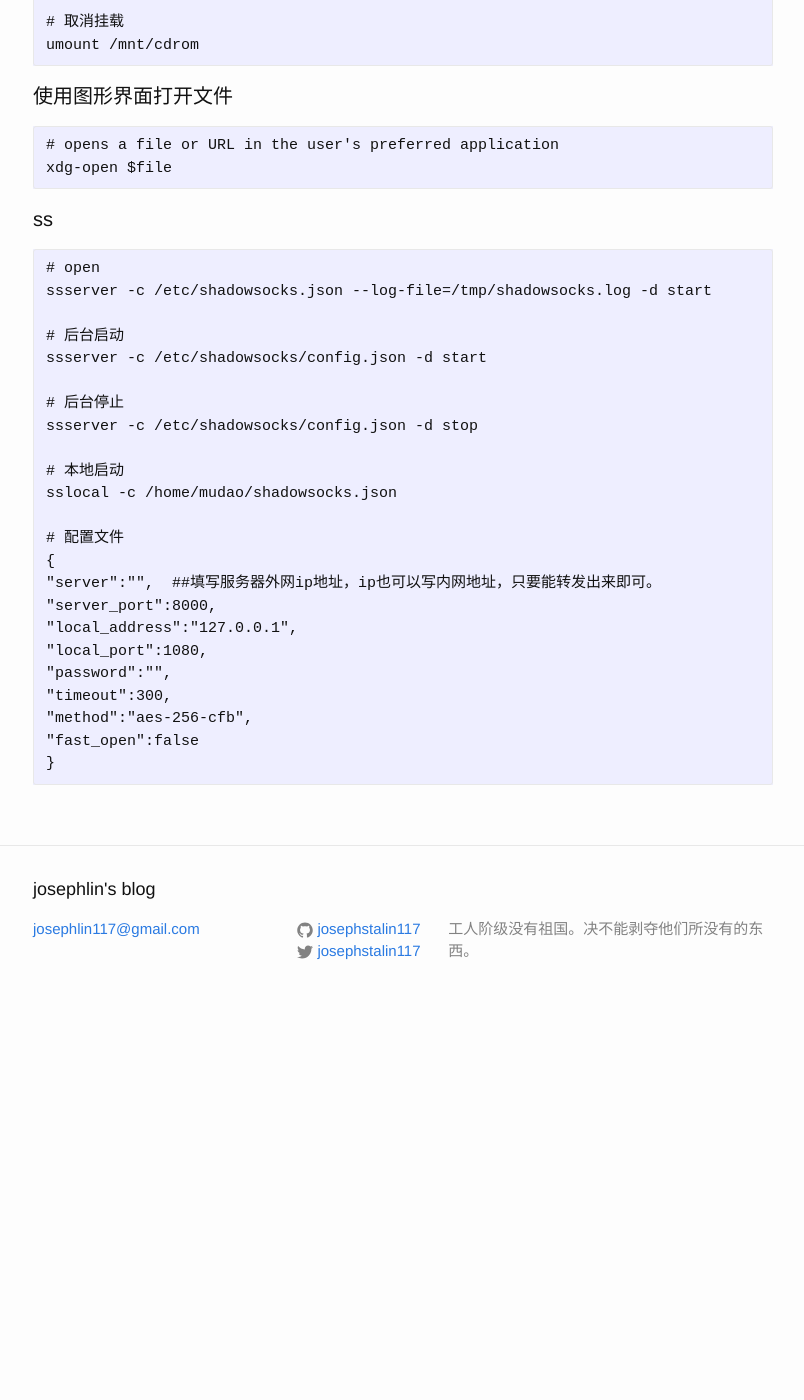
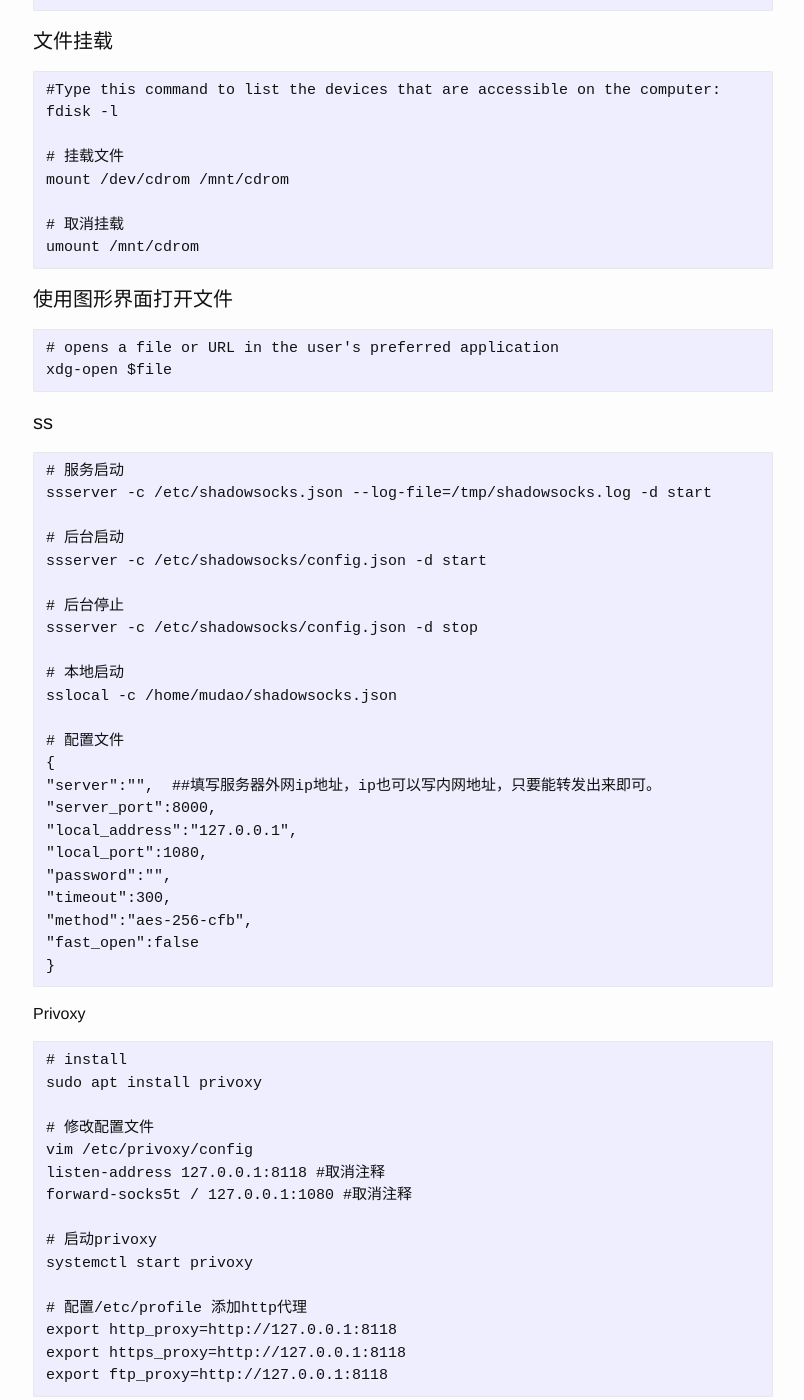
Before and after one commit to josephstalin117/josephstalin117.github.io, a Jekyll site: the page built from _posts/2016-04-04-linux.markdown, in a window 1280 px wide and 1400 px high, scrolled down 5999 px. Shown: the whole window, without its empty margins (237-1041 px from the left). Built offline with Jekyll 4.4.1, drawn with Linux system fonts in a browser that asks for light colours; before the commit the page ends 7022 px from its top, so only the background shows below that; some of the changed text lies outside the part shown.

Commit message:
add privoxy

````diff
--- a/_posts/2016-04-04-linux.markdown
+++ b/_posts/2016-04-04-linux.markdown
@@ -210,11 +210,20 @@ zip FileName.zip DirName
 ls | tee file
 ```
 
-#### 环境变量添加
+#### 环境变量
 ```
 vim .profile
 export PATH=$PATH:/home/jeremie/Downloads/pycharm-community-2016.3.2/bin
 source .profile
+
+# 设置环境变量
+export http_proxy="http://172.18.10.216:1080"
+
+# 查看环境变量
+echo $http_proxy
+
+# 删除环境变量
+unset http_proxy
 ```
 
 #### crontab
@@ -288,7 +297,7 @@ xdg-open $file
 
 #### ss
 ```
-# open
+# 服务启动
 ssserver -c /etc/shadowsocks.json --log-file=/tmp/shadowsocks.log -d start
 
 # 后台启动
@@ -312,3 +321,22 @@ sslocal -c /home/mudao/shadowsocks.json
 "fast_open":false
 }
 ```
+
+Privoxy
+```
+# install
+sudo apt install privoxy
+
+# 修改配置文件
+vim /etc/privoxy/config
+listen-address 127.0.0.1:8118 #取消注释
+forward-socks5t / 127.0.0.1:1080 #取消注释
+
+# 启动privoxy
+systemctl start privoxy
+
+# 配置/etc/profile 添加http代理
+export http_proxy=http://127.0.0.1:8118
+export https_proxy=http://127.0.0.1:8118
+export ftp_proxy=http://127.0.0.1:8118
+```
````
